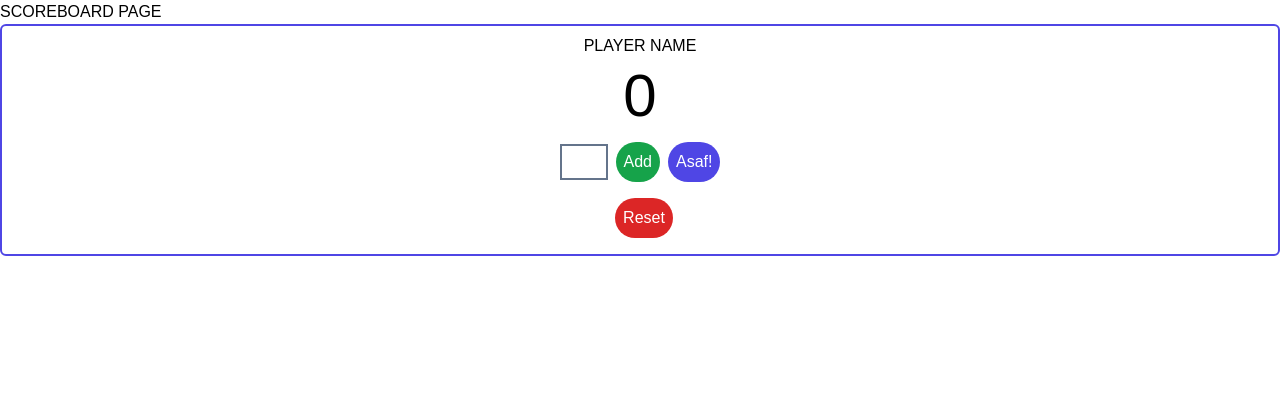
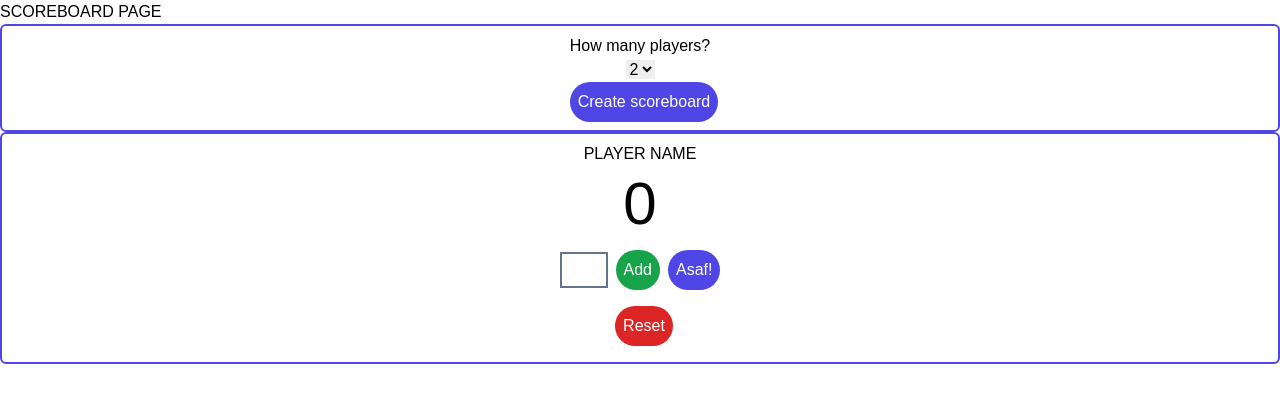
Before and after one commit to EllieD33/yaniv-app, a React (Vite) app: page /pages/ScoreBoard in a window 1280 px wide. Shown: the top 402 px of the page. Built offline with nearby package versions, Linux system fonts and the light colour scheme; a web font is replaced by a local one.

Commit message:
adds NumberOfPlayers selection component

```diff
--- /dev/null
+++ b/src/components/NumberOfPlayers.jsx
@@ -0,0 +1,40 @@
+function NumberOfPlayers() {
+    const handleSubmit = () => {
+
+    }
+
+    const handleChange = () => {
+
+    }
+
+    return (
+        <form onSubmit={handleSubmit} className="py-2 flex justify-center flex-col border-2 border-indigo-600 rounded-md text-center">
+            <div>
+                <label htmlFor="numberOfPlayers">How many players?</label>
+            </div>
+            <div>
+                <div>
+                    <div>
+                        <select
+                            name="numberOfPlayers"
+                            id="numberOfPlayers"
+                            onChange={handleChange}
+                            >
+                            {[2, 3, 4, 5, 6, 7, 8].map((option, index) => (
+                                <option
+                                    key={index}
+                                    value={option}
+                                    >
+                                        {option}
+                                    </option>
+                            ))}
+                        </select>
+                    </div>
+                    <button className="ml-2 bg-indigo-600 text-white rounded-full p-2">Create scoreboard</button>
+                </div>
+            </div>
+        </form>
+    )
+};
+
+export default NumberOfPlayers;
--- a/src/pages/ScoreBoard.jsx
+++ b/src/pages/ScoreBoard.jsx
@@ -1,10 +1,12 @@
+import NumberOfPlayers from "../components/NumberOfPlayers";
 import PlayerScoreCard from "../components/PlayerScoreCard";
 
 function ScoreBoard() {
     return (
         <header>
             <h1>SCOREBOARD PAGE</h1>
-            <PlayerScoreCard/>
+            <NumberOfPlayers />
+            <PlayerScoreCard />
         </header>
     );
 }
```
